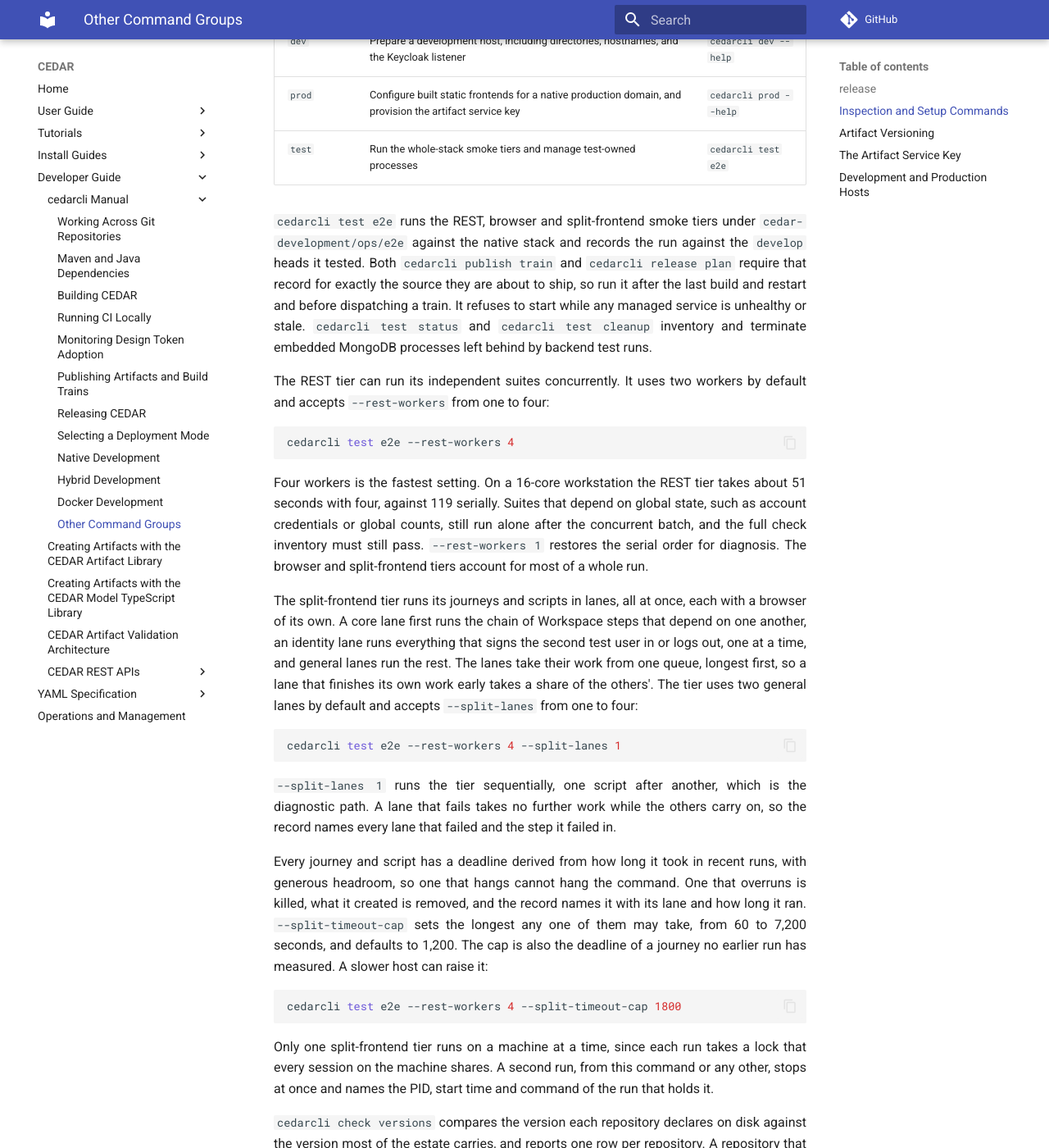
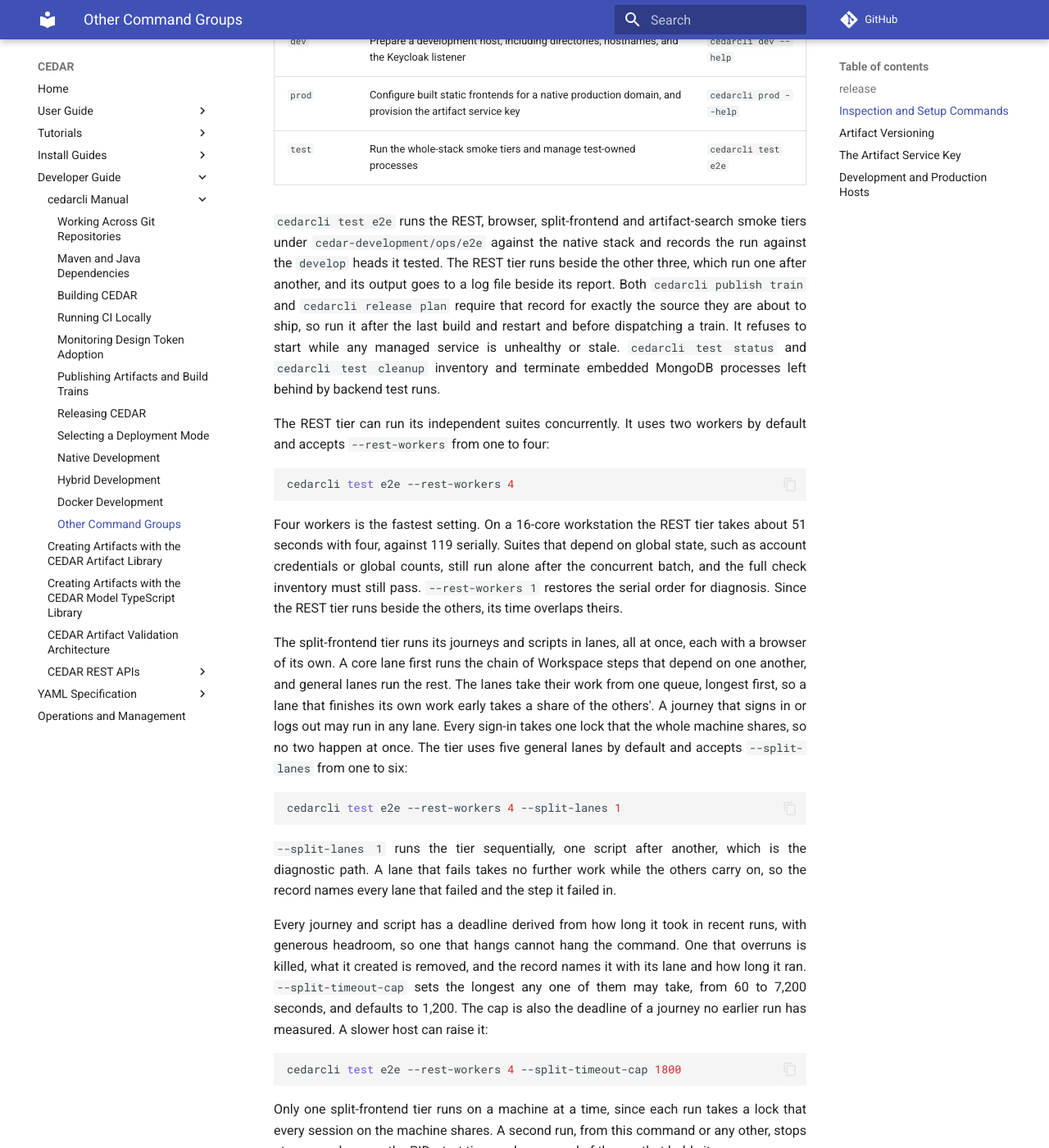
Before and after one commit to metadatacenter/cedar-mkdocs, an MkDocs documentation site: the page built from docs/developer-guide/cedarcli/other-commands.md, in a window 1280 px wide and 1400 px high, scrolled down 772 px. Shown: the whole window at 82% size. Built offline with MkDocs 1.6.1 and Material for MkDocs 9.7.7, drawn with Linux system fonts in a browser that asks for light colours; comment, search, counter and statistics services are not loaded.

Commit message:
Describe the e2e gate's overlapping tiers and current lanes
The cedarcli manual named three of the e2e gate's four tiers, described
the split tier's retired identity lane, and gave the old default and
range of its general lanes. It now names the search tier, says that the
REST tier runs beside the others, and gives the default of five general
lanes and the range of one to six.

Co-Authored-By: Claude Opus 5.5 <noreply@anthropic.com>

````diff
--- a/docs/developer-guide/cedarcli/other-commands.md
+++ b/docs/developer-guide/cedarcli/other-commands.md
@@ -21,9 +21,10 @@ branches, and tags across the repositories and publishing to Nexus.
 | `prod` | Configure built static frontends for a native production domain, and provision the artifact service key | `cedarcli prod --help` |
 | `test` | Run the whole-stack smoke tiers and manage test-owned processes | `cedarcli test e2e` |
 
-`cedarcli test e2e` runs the REST, browser and split-frontend smoke tiers under
+`cedarcli test e2e` runs the REST, browser, split-frontend and artifact-search smoke tiers under
 `cedar-development/ops/e2e` against the native stack and records the run against the `develop`
-heads it tested. Both
+heads it tested. The REST tier runs beside the other three, which run one after another, and its
+output goes to a log file beside its report. Both
 `cedarcli publish train` and `cedarcli release plan` require that record for exactly the source they
 are about to ship, so run it after the last build and restart and before dispatching a train. It
 refuses to start while any managed service is unhealthy or stale. `cedarcli test status` and
@@ -40,15 +41,15 @@ cedarcli test e2e --rest-workers 4
 Four workers is the fastest setting. On a 16-core workstation the REST tier takes about 51
 seconds with four, against 119 serially. Suites that depend on global state, such as account
 credentials or global counts, still run alone after the concurrent batch, and the full check
-inventory must still pass. `--rest-workers 1` restores the serial order for diagnosis. The browser
-and split-frontend tiers account for most of a whole run.
+inventory must still pass. `--rest-workers 1` restores the serial order for diagnosis. Since the
+REST tier runs beside the others, its time overlaps theirs.
 
 The split-frontend tier runs its journeys and scripts in lanes, all at once, each with a browser of
-its own. A core lane first runs the chain of Workspace steps that depend on one another, an identity
-lane runs everything that signs the second test user in or logs out, one at a time, and general
+its own. A core lane first runs the chain of Workspace steps that depend on one another, and general
 lanes run the rest. The lanes take their work from one queue, longest first, so a lane that
-finishes its own work early takes a share of the others'. The tier uses two general lanes by
-default and accepts `--split-lanes` from one to four:
+finishes its own work early takes a share of the others'. A journey that signs in or logs out may
+run in any lane. Every sign-in takes one lock that the whole machine shares, so no two happen at
+once. The tier uses five general lanes by default and accepts `--split-lanes` from one to six:
 
 ```bash
 cedarcli test e2e --rest-workers 4 --split-lanes 1
````
